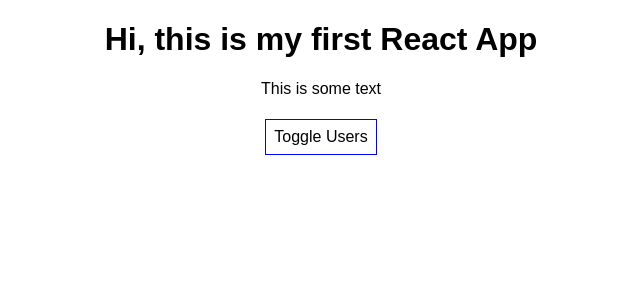
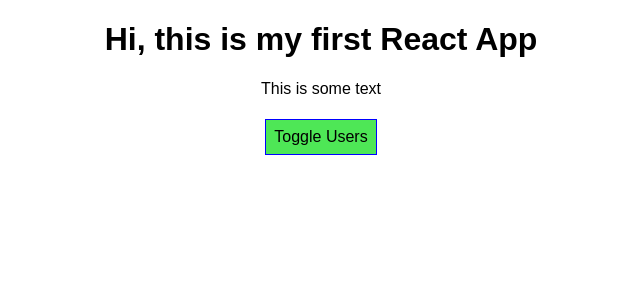
Before and after one commit to Kwarku/HelloReactApp, a React (Create React App) app: page / in a window 1280 px wide. Shown: the top 300 px of the page, without its empty margins (319-959 px from the left). Built offline with nearby package versions, Linux system fonts and the light colour scheme.

Commit message:
add dynamic style into button

```diff
--- a/src/App.js
+++ b/src/App.js
@@ -66,7 +66,7 @@ class App extends Component {
 
   render() {
     const style = {
-      backgroundColor: 'white',
+      backgroundColor: 'rgb(78, 231, 86)',
       border: '1px solid blue',
       font: 'inherit',
       padding: '8px',
@@ -97,6 +97,7 @@ class App extends Component {
           })}
         </div>
       )
+      style.backgroundColor = 'rgb(223, 48, 48)'
     }
 
     return (
```
